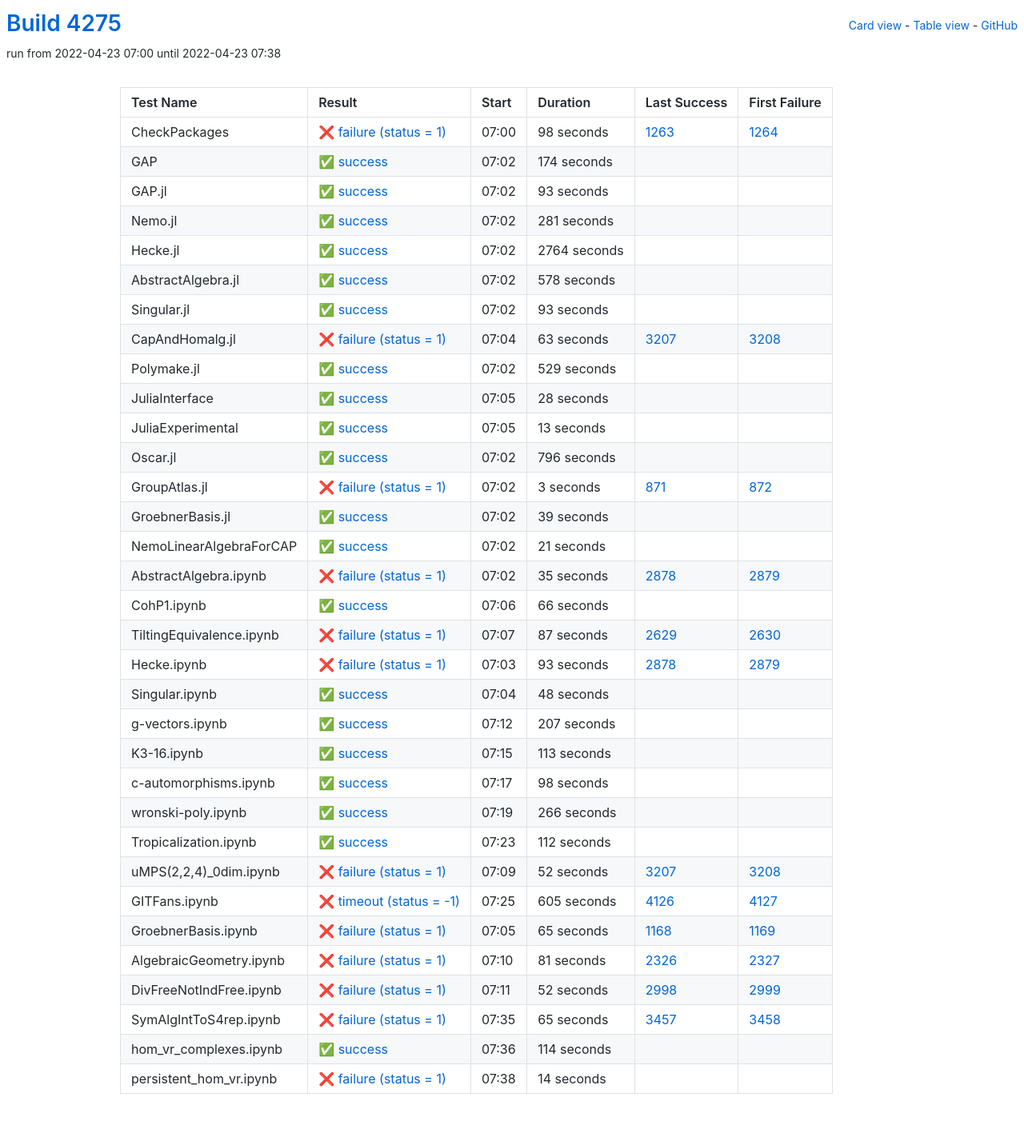
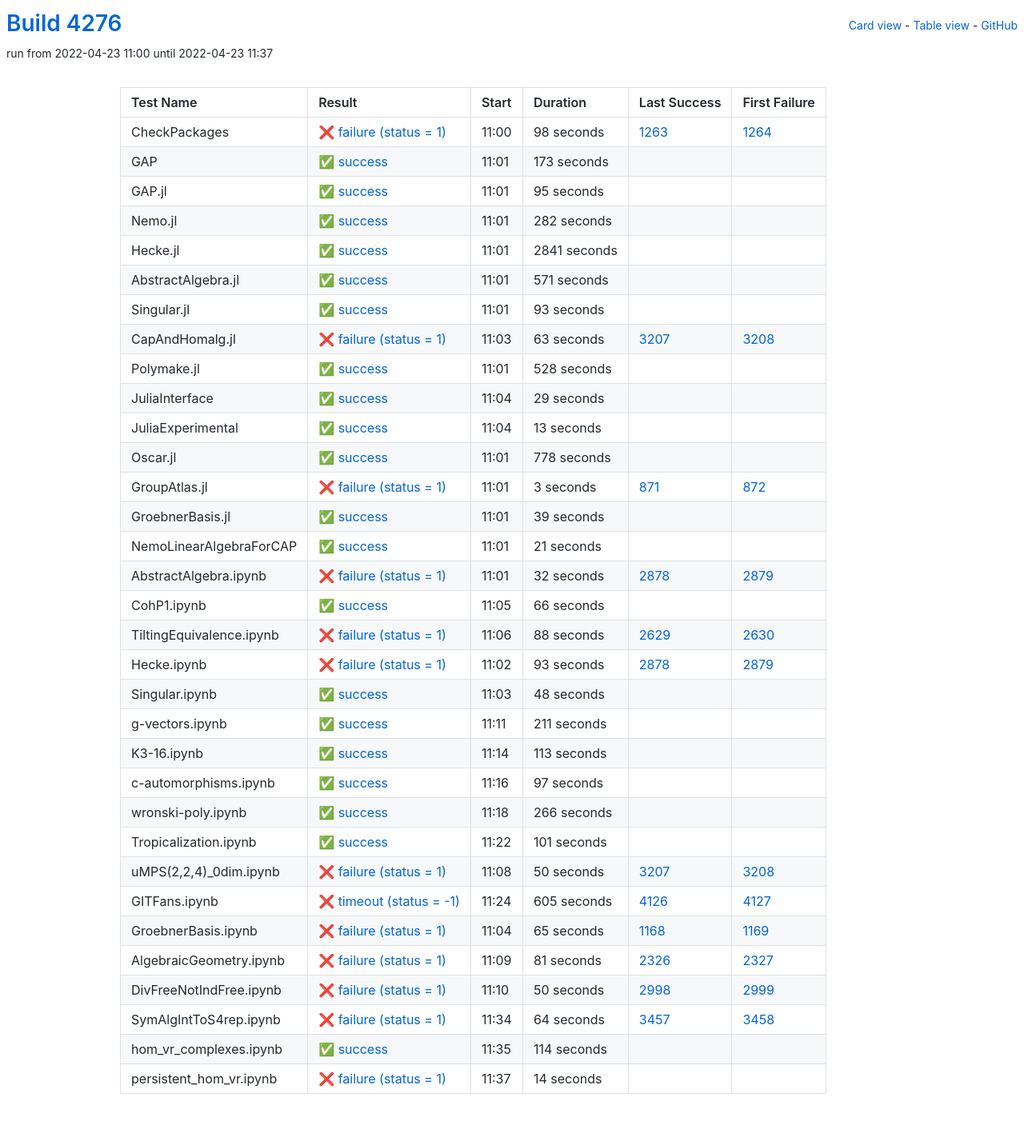
Before and after one commit to oscar-system/oscar-ci-status-stable, a Jekyll site: the page built from table.html, in a window 1280 px wide. Shown: the whole page at 80% size. Built offline with Jekyll 4.4.1, drawn with Linux system fonts in a browser that asks for light colours.

Commit message:
Build #4276

```diff
--- a/_data/ci.yml
+++ b/_data/ci.yml
@@ -1,6 +1,6 @@
 ---
-build: 4275
-build_url: https://oscarci.mathematik.uni-kl.de/job/oscar-stable/4275/
+build: 4276
+build_url: https://oscarci.mathematik.uni-kl.de/job/oscar-stable/4276/
 job: oscar-stable
 organization: oscar-system
 repo: oscar-ci-status-stable
@@ -8,8 +8,8 @@ repourl: https://github.com/oscar-system/oscar-ci-status-stable
 tests:
 - name: CheckPackages
   id: checkpackages
-  log: https://oscarci.mathematik.uni-kl.de/job/oscar-stable/4275/artifact/logs/build-4275/CheckPackages.log
-  start: 2022-04-23 07:00
+  log: https://oscarci.mathematik.uni-kl.de/job/oscar-stable/4276/artifact/logs/build-4276/CheckPackages.log
+  start: 2022-04-23 11:00
   success: false
   exitcode: 1
   status: failure
@@ -20,68 +20,68 @@ tests:
   first_failure_url: https://oscarci.mathematik.uni-kl.de/job/oscar-stable/1264/
 - name: GAP
   id: gap
-  log: https://oscarci.mathematik.uni-kl.de/job/oscar-stable/4275/artifact/logs/build-4275/GAP.log
-  start: 2022-04-23 07:02
+  log: https://oscarci.mathematik.uni-kl.de/job/oscar-stable/4276/artifact/logs/build-4276/GAP.log
+  start: 2022-04-23 11:01
   success: true
   exitcode: 0
   status: success
-  duration: 174
+  duration: 173
   last_success: false
   last_success_url:
   first_failure: false
   first_failure_url:
 - name: GAP.jl
   id: gap-jl
-  log: https://oscarci.mathematik.uni-kl.de/job/oscar-stable/4275/artifact/logs/build-4275/GAP.jl.log
-  start: 2022-04-23 07:02
+  log: https://oscarci.mathematik.uni-kl.de/job/oscar-stable/4276/artifact/logs/build-4276/GAP.jl.log
+  start: 2022-04-23 11:01
   success: true
   exitcode: 0
   status: success
-  duration: 93
+  duration: 95
   last_success: false
   last_success_url:
   first_failure: false
   first_failure_url:
 - name: Nemo.jl
   id: nemo-jl
-  log: https://oscarci.mathematik.uni-kl.de/job/oscar-stable/4275/artifact/logs/build-4275/Nemo.jl.log
-  start: 2022-04-23 07:02
+  log: https://oscarci.mathematik.uni-kl.de/job/oscar-stable/4276/artifact/logs/build-4276/Nemo.jl.log
+  start: 2022-04-23 11:01
   success: true
   exitcode: 0
   status: success
-  duration: 281
+  duration: 282
   last_success: false
   last_success_url:
   first_failure: false
   first_failure_url:
 - name: Hecke.jl
   id: hecke-jl
-  log: https://oscarci.mathematik.uni-kl.de/job/oscar-stable/4275/artifact/logs/build-4275/Hecke.jl.log
-  start: 2022-04-23 07:02
+  log: https://oscarci.mathematik.uni-kl.de/job/oscar-stable/4276/artifact/logs/build-4276/Hecke.jl.log
+  start: 2022-04-23 11:01
   success: true
   exitcode: 0
   status: success
-  duration: 2764
+  duration: 2841
   last_success: false
   last_success_url:
   first_failure: false
   first_failure_url:
 - name: AbstractAlgebra.jl
   id: abstractalgebra-jl
-  log: https://oscarci.mathematik.uni-kl.de/job/oscar-stable/4275/artifact/logs/build-4275/AbstractAlgebra.jl.log
-  start: 2022-04-23 07:02
+  log: https://oscarci.mathematik.uni-kl.de/job/oscar-stable/4276/artifact/logs/build-4276/AbstractAlgebra.jl.log
+  start: 2022-04-23 11:01
   success: true
   exitcode: 0
   status: success
-  duration: 578
+  duration: 571
   last_success: false
   last_success_url:
   first_failure: false
   first_failure_url:
 - name: Singular.jl
   id: singular-jl
-  log: https://oscarci.mathematik.uni-kl.de/job/oscar-stable/4275/artifact/logs/build-4275/Singular.jl.log
-  start: 2022-04-23 07:02
+  log: https://oscarci.mathematik.uni-kl.de/job/oscar-stable/4276/artifact/logs/build-4276/Singular.jl.log
+  start: 2022-04-23 11:01
   success: true
   exitcode: 0
   status: success
@@ -92,8 +92,8 @@ tests:
   first_failure_url:
 - name: CapAndHomalg.jl
   id: capandhomalg-jl
-  log: https://oscarci.mathematik.uni-kl.de/job/oscar-stable/4275/artifact/logs/build-4275/CapAndHomalg.jl.log
-  start: 2022-04-23 07:04
+  log: https://oscarci.mathematik.uni-kl.de/job/oscar-stable/4276/artifact/logs/build-4276/CapAndHomalg.jl.log
+  start: 2022-04-23 11:03
   success: false
   exitcode: 1
   status: failure
@@ -104,32 +104,32 @@ tests:
   first_failure_url: https://oscarci.mathematik.uni-kl.de/job/oscar-stable/3208/
 - name: Polymake.jl
   id: polymake-jl
-  log: https://oscarci.mathematik.uni-kl.de/job/oscar-stable/4275/artifact/logs/build-4275/Polymake.jl.log
-  start: 2022-04-23 07:02
+  log: https://oscarci.mathematik.uni-kl.de/job/oscar-stable/4276/artifact/logs/build-4276/Polymake.jl.log
+  start: 2022-04-23 11:01
   success: true
   exitcode: 0
   status: success
-  duration: 529
+  duration: 528
   last_success: false
   last_success_url:
   first_failure: false
   first_failure_url:
 - name: JuliaInterface
   id: juliainterface
-  log: https://oscarci.mathematik.uni-kl.de/job/oscar-stable/4275/artifact/logs/build-4275/JuliaInterface.log
-  start: 2022-04-23 07:05
+  log: https://oscarci.mathematik.uni-kl.de/job/oscar-stable/4276/artifact/logs/build-4276/JuliaInterface.log
+  start: 2022-04-23 11:04
   success: true
   exitcode: 0
   status: success
-  duration: 28
+  duration: 29
   last_success: false
   last_success_url:
   first_failure: false
   first_failure_url:
 - name: JuliaExperimental
   id: juliaexperimental
-  log: https://oscarci.mathematik.uni-kl.de/job/oscar-stable/4275/artifact/logs/build-4275/JuliaExperimental.log
-  start: 2022-04-23 07:05
+  log: https://oscarci.mathematik.uni-kl.de/job/oscar-stable/4276/artifact/logs/build-4276/JuliaExperimental.log
+  start: 2022-04-23 11:04
   success: true
   exitcode: 0
   status: success
@@ -140,20 +140,20 @@ tests:
   first_failure_url:
 - name: Oscar.jl
   id: oscar-jl
-  log: https://oscarci.mathematik.uni-kl.de/job/oscar-stable/4275/artifact/logs/build-4275/Oscar.jl.log
-  start: 2022-04-23 07:02
+  log: https://oscarci.mathematik.uni-kl.de/job/oscar-stable/4276/artifact/logs/build-4276/Oscar.jl.log
+  start: 2022-04-23 11:01
   success: true
   exitcode: 0
   status: success
-  duration: 796
+  duration: 778
   last_success: false
   last_success_url:
   first_failure: false
   first_failure_url:
 - name: GroupAtlas.jl
   id: groupatlas-jl
-  log: https://oscarci.mathematik.uni-kl.de/job/oscar-stable/4275/artifact/logs/build-4275/GroupAtlas.jl.log
-  start: 2022-04-23 07:02
+  log: https://oscarci.mathematik.uni-kl.de/job/oscar-stable/4276/artifact/logs/build-4276/GroupAtlas.jl.log
+  start: 2022-04-23 11:01
   success: false
   exitcode: 1
   status: failure
@@ -164,8 +164,8 @@ tests:
   first_failure_url: https://oscarci.mathematik.uni-kl.de/job/oscar-stable/872/
 - name: GroebnerBasis.jl
   id: groebnerbasis-jl
-  log: https://oscarci.mathematik.uni-kl.de/job/oscar-stable/4275/artifact/logs/build-4275/GroebnerBasis.jl.log
-  start: 2022-04-23 07:02
+  log: https://oscarci.mathematik.uni-kl.de/job/oscar-stable/4276/artifact/logs/build-4276/GroebnerBasis.jl.log
+  start: 2022-04-23 11:01
   success: true
   exitcode: 0
   status: success
@@ -176,8 +176,8 @@ tests:
   first_failure_url:
 - name: NemoLinearAlgebraForCAP
   id: nemolinearalgebraforcap
-  log: https://oscarci.mathematik.uni-kl.de/job/oscar-stable/4275/artifact/logs/build-4275/NemoLinearAlgebraForCAP.log
-  start: 2022-04-23 07:02
+  log: https://oscarci.mathematik.uni-kl.de/job/oscar-stable/4276/artifact/logs/build-4276/NemoLinearAlgebraForCAP.log
+  start: 2022-04-23 11:01
   success: true
   exitcode: 0
   status: success
@@ -188,20 +188,20 @@ tests:
   first_failure_url:
 - name: AbstractAlgebra.ipynb
   id: abstractalgebra-ipynb
-  log: https://oscarci.mathematik.uni-kl.de/job/oscar-stable/4275/artifact/logs/build-4275/AbstractAlgebra.ipynb.log
-  start: 2022-04-23 07:02
+  log: https://oscarci.mathematik.uni-kl.de/job/oscar-stable/4276/artifact/logs/build-4276/AbstractAlgebra.ipynb.log
+  start: 2022-04-23 11:01
   success: false
   exitcode: 1
   status: failure
-  duration: 35
+  duration: 32
   last_success: 2878
   last_success_url: https://oscarci.mathematik.uni-kl.de/job/oscar-stable/2878/
   first_failure: 2879
   first_failure_url: https://oscarci.mathematik.uni-kl.de/job/oscar-stable/2879/
 - name: CohP1.ipynb
   id: cohp1-ipynb
-  log: https://oscarci.mathematik.uni-kl.de/job/oscar-stable/4275/artifact/logs/build-4275/CohP1.ipynb.log
-  start: 2022-04-23 07:06
+  log: https://oscarci.mathematik.uni-kl.de/job/oscar-stable/4276/artifact/logs/build-4276/CohP1.ipynb.log
+  start: 2022-04-23 11:05
   success: true
   exitcode: 0
   status: success
@@ -212,20 +212,20 @@ tests:
   first_failure_url:
 - name: TiltingEquivalence.ipynb
   id: tiltingequivalence-ipynb
-  log: https://oscarci.mathematik.uni-kl.de/job/oscar-stable/4275/artifact/logs/build-4275/TiltingEquivalence.ipynb.log
-  start: 2022-04-23 07:07
+  log: https://oscarci.mathematik.uni-kl.de/job/oscar-stable/4276/artifact/logs/build-4276/TiltingEquivalence.ipynb.log
+  start: 2022-04-23 11:06
   success: false
   exitcode: 1
   status: failure
-  duration: 87
+  duration: 88
   last_success: 2629
   last_success_url: https://oscarci.mathematik.uni-kl.de/job/oscar-stable/2629/
   first_failure: 2630
   first_failure_url: https://oscarci.mathematik.uni-kl.de/job/oscar-stable/2630/
 - name: Hecke.ipynb
   id: hecke-ipynb
-  log: https://oscarci.mathematik.uni-kl.de/job/oscar-stable/4275/artifact/logs/build-4275/Hecke.ipynb.log
-  start: 2022-04-23 07:03
+  log: https://oscarci.mathematik.uni-kl.de/job/oscar-stable/4276/artifact/logs/build-4276/Hecke.ipynb.log
+  start: 2022-04-23 11:02
   success: false
   exitcode: 1
   status: failure
@@ -236,8 +236,8 @@ tests:
   first_failure_url: https://oscarci.mathematik.uni-kl.de/job/oscar-stable/2879/
 - name: Singular.ipynb
   id: singular-ipynb
-  log: https://oscarci.mathematik.uni-kl.de/job/oscar-stable/4275/artifact/logs/build-4275/Singular.ipynb.log
-  start: 2022-04-23 07:04
+  log: https://oscarci.mathematik.uni-kl.de/job/oscar-stable/4276/artifact/logs/build-4276/Singular.ipynb.log
+  start: 2022-04-23 11:03
   success: true
   exitcode: 0
   status: success
@@ -248,20 +248,20 @@ tests:
   first_failure_url:
 - name: g-vectors.ipynb
   id: g-vectors-ipynb
-  log: https://oscarci.mathematik.uni-kl.de/job/oscar-stable/4275/artifact/logs/build-4275/g-vectors.ipynb.log
-  start: 2022-04-23 07:12
+  log: https://oscarci.mathematik.uni-kl.de/job/oscar-stable/4276/artifact/logs/build-4276/g-vectors.ipynb.log
+  start: 2022-04-23 11:11
   success: true
   exitcode: 0
   status: success
-  duration: 207
+  duration: 211
   last_success: false
   last_success_url:
   first_failure: false
   first_failure_url:
 - name: K3-16.ipynb
   id: k3-16-ipynb
-  log: https://oscarci.mathematik.uni-kl.de/job/oscar-stable/4275/artifact/logs/build-4275/K3-16.ipynb.log
-  start: 2022-04-23 07:15
+  log: https://oscarci.mathematik.uni-kl.de/job/oscar-stable/4276/artifact/logs/build-4276/K3-16.ipynb.log
+  start: 2022-04-23 11:14
   success: true
   exitcode: 0
   status: success
@@ -272,20 +272,20 @@ tests:
   first_failure_url:
 - name: c-automorphisms.ipynb
   id: c-automorphisms-ipynb
-  log: https://oscarci.mathematik.uni-kl.de/job/oscar-stable/4275/artifact/logs/build-4275/c-automorphisms.ipynb.log
-  start: 2022-04-23 07:17
+  log: https://oscarci.mathematik.uni-kl.de/job/oscar-stable/4276/artifact/logs/build-4276/c-automorphisms.ipynb.log
+  start: 2022-04-23 11:16
   success: true
   exitcode: 0
   status: success
-  duration: 98
+  duration: 97
   last_success: false
   last_success_url:
   first_failure: false
   first_failure_url:
 - name: wronski-poly.ipynb
   id: wronski-poly-ipynb
-  log: https://oscarci.mathematik.uni-kl.de/job/oscar-stable/4275/artifact/logs/build-4275/wronski-poly.ipynb.log
-  start: 2022-04-23 07:19
+  log: https://oscarci.mathematik.uni-kl.de/job/oscar-stable/4276/artifact/logs/build-4276/wronski-poly.ipynb.log
+  start: 2022-04-23 11:18
   success: true
   exitcode: 0
   status: success
@@ -296,32 +296,32 @@ tests:
   first_failure_url:
 - name: Tropicalization.ipynb
   id: tropicalization-ipynb
-  log: https://oscarci.mathematik.uni-kl.de/job/oscar-stable/4275/artifact/logs/build-4275/Tropicalization.ipynb.log
-  start: 2022-04-23 07:23
+  log: https://oscarci.mathematik.uni-kl.de/job/oscar-stable/4276/artifact/logs/build-4276/Tropicalization.ipynb.log
+  start: 2022-04-23 11:22
   success: true
   exitcode: 0
   status: success
-  duration: 112
+  duration: 101
   last_success: false
   last_success_url:
   first_failure: false
   first_failure_url:
 - name: uMPS(2,2,4)_0dim.ipynb
   id: umps-2-2-4-0dim-ipynb
-  log: https://oscarci.mathematik.uni-kl.de/job/oscar-stable/4275/artifact/logs/build-4275/uMPS-2-2-4-_0dim.ipynb.log
-  start: 2022-04-23 07:09
+  log: https://oscarci.mathematik.uni-kl.de/job/oscar-stable/4276/artifact/logs/build-4276/uMPS-2-2-4-_0dim.ipynb.log
+  start: 2022-04-23 11:08
   success: false
   exitcode: 1
   status: failure
-  duration: 52
+  duration: 50
   last_success: 3207
   last_success_url: https://oscarci.mathematik.uni-kl.de/job/oscar-stable/3207/
   first_failure: 3208
   first_failure_url: https://oscarci.mathematik.uni-kl.de/job/oscar-stable/3208/
 - name: GITFans.ipynb
   id: gitfans-ipynb
-  log: https://oscarci.mathematik.uni-kl.de/job/oscar-stable/4275/artifact/logs/build-4275/GITFans.ipynb.log
-  start: 2022-04-23 07:25
+  log: https://oscarci.mathematik.uni-kl.de/job/oscar-stable/4276/artifact/logs/build-4276/GITFans.ipynb.log
+  start: 2022-04-23 11:24
   success: false
   exitcode: -1
   status: timeout
@@ -332,8 +332,8 @@ tests:
   first_failure_url: https://oscarci.mathematik.uni-kl.de/job/oscar-stable/4127/
 - name: GroebnerBasis.ipynb
   id: groebnerbasis-ipynb
-  log: https://oscarci.mathematik.uni-kl.de/job/oscar-stable/4275/artifact/logs/build-4275/GroebnerBasis.ipynb.log
-  start: 2022-04-23 07:05
+  log: https://oscarci.mathematik.uni-kl.de/job/oscar-stable/4276/artifact/logs/build-4276/GroebnerBasis.ipynb.log
+  start: 2022-04-23 11:04
   success: false
   exitcode: 1
   status: failure
@@ -344,8 +344,8 @@ tests:
   first_failure_url: https://oscarci.mathematik.uni-kl.de/job/oscar-stable/1169/
 - name: AlgebraicGeometry.ipynb
   id: algebraicgeometry-ipynb
-  log: https://oscarci.mathematik.uni-kl.de/job/oscar-stable/4275/artifact/logs/build-4275/AlgebraicGeometry.ipynb.log
-  start: 2022-04-23 07:10
+  log: https://oscarci.mathematik.uni-kl.de/job/oscar-stable/4276/artifact/logs/build-4276/AlgebraicGeometry.ipynb.log
+  start: 2022-04-23 11:09
   success: false
   exitcode: 1
   status: failure
@@ -356,32 +356,32 @@ tests:
   first_failure_url: https://oscarci.mathematik.uni-kl.de/job/oscar-stable/2327/
 - name: DivFreeNotIndFree.ipynb
   id: divfreenotindfree-ipynb
-  log: https://oscarci.mathematik.uni-kl.de/job/oscar-stable/4275/artifact/logs/build-4275/DivFreeNotIndFree.ipynb.log
-  start: 2022-04-23 07:11
+  log: https://oscarci.mathematik.uni-kl.de/job/oscar-stable/4276/artifact/logs/build-4276/DivFreeNotIndFree.ipynb.log
+  start: 2022-04-23 11:10
   success: false
   exitcode: 1
   status: failure
-  duration: 52
+  duration: 50
   last_success: 2998
   last_success_url: https://oscarci.mathematik.uni-kl.de/job/oscar-stable/2998/
   first_failure: 2999
   first_failure_url: https://oscarci.mathematik.uni-kl.de/job/oscar-stable/2999/
 - name: SymAlgIntToS4rep.ipynb
   id: symalginttos4rep-ipynb
-  log: https://oscarci.mathematik.uni-kl.de/job/oscar-stable/4275/artifact/logs/build-4275/SymAlgIntToS4rep.ipynb.log
-  start: 2022-04-23 07:35
+  log: https://oscarci.mathematik.uni-kl.de/job/oscar-stable/4276/artifact/logs/build-4276/SymAlgIntToS4rep.ipynb.log
+  start: 2022-04-23 11:34
   success: false
   exitcode: 1
   status: failure
-  duration: 65
+  duration: 64
   last_success: 3457
   last_success_url: https://oscarci.mathematik.uni-kl.de/job/oscar-stable/3457/
   first_failure: 3458
   first_failure_url: https://oscarci.mathematik.uni-kl.de/job/oscar-stable/3458/
 - name: hom_vr_complexes.ipynb
   id: hom-vr-complexes-ipynb
-  log: https://oscarci.mathematik.uni-kl.de/job/oscar-stable/4275/artifact/logs/build-4275/hom_vr_complexes.ipynb.log
-  start: 2022-04-23 07:36
+  log: https://oscarci.mathematik.uni-kl.de/job/oscar-stable/4276/artifact/logs/build-4276/hom_vr_complexes.ipynb.log
+  start: 2022-04-23 11:35
   success: true
   exitcode: 0
   status: success
@@ -392,8 +392,8 @@ tests:
   first_failure_url:
 - name: persistent_hom_vr.ipynb
   id: persistent-hom-vr-ipynb
-  log: https://oscarci.mathematik.uni-kl.de/job/oscar-stable/4275/artifact/logs/build-4275/persistent_hom_vr.ipynb.log
-  start: 2022-04-23 07:38
+  log: https://oscarci.mathematik.uni-kl.de/job/oscar-stable/4276/artifact/logs/build-4276/persistent_hom_vr.ipynb.log
+  start: 2022-04-23 11:37
   success: false
   exitcode: 1
   status: failure
```
Also changed, not shown: README.md.
